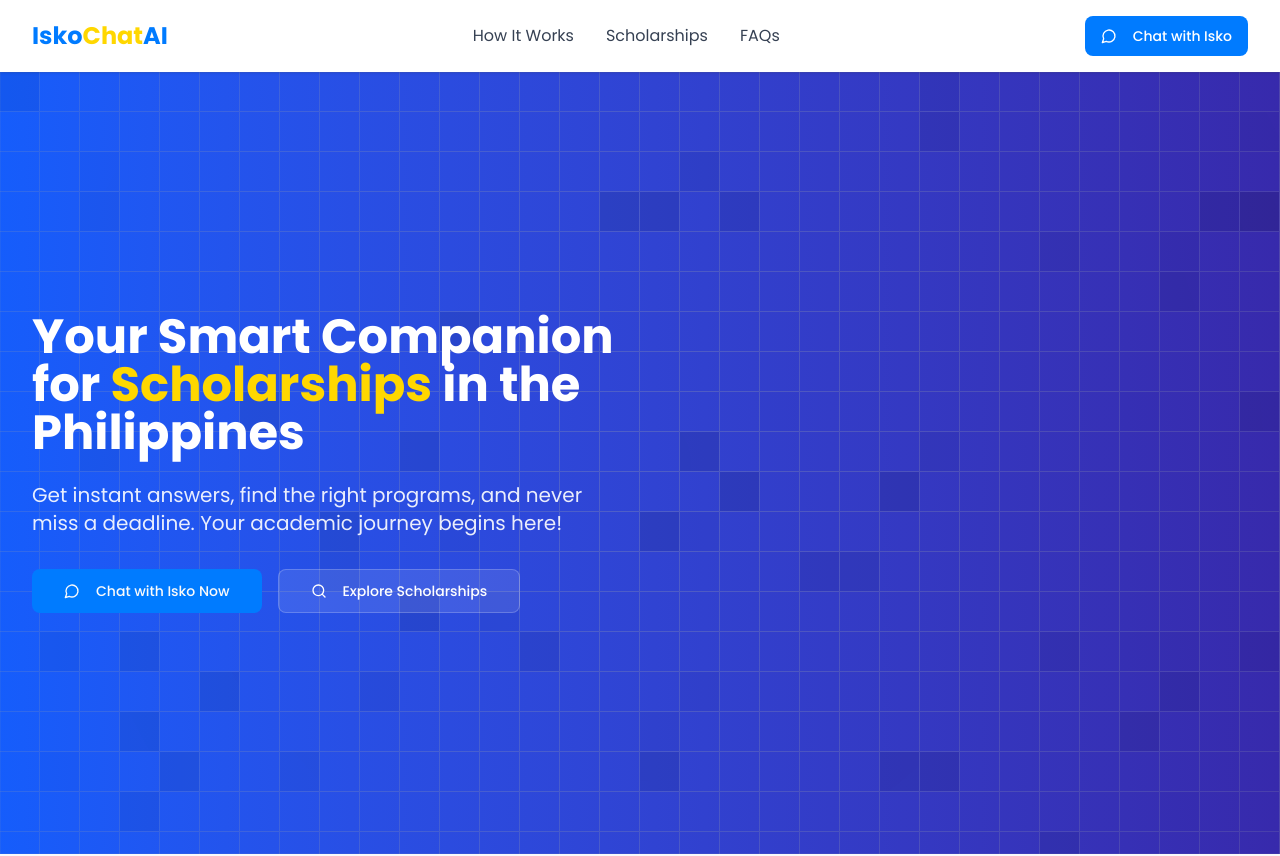
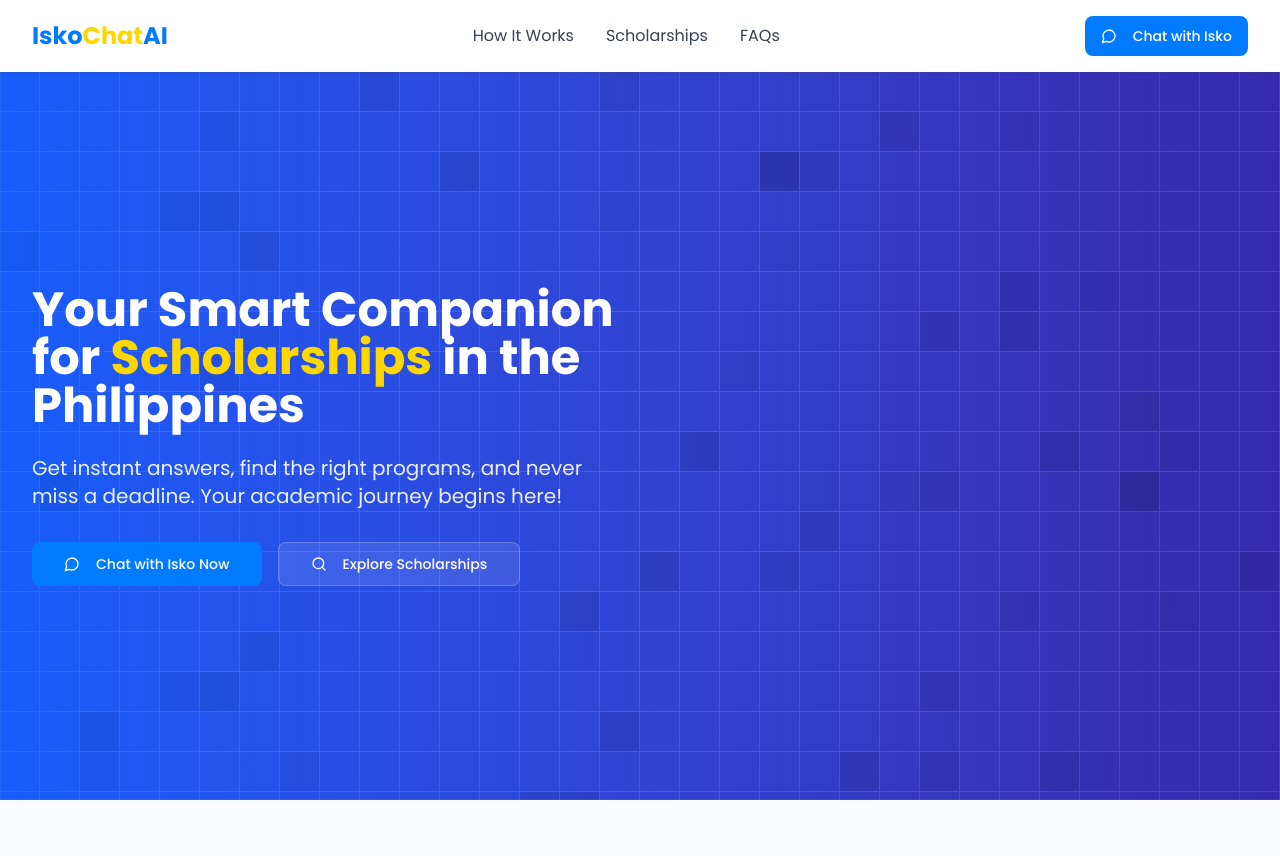
Before and after one commit to DavidBatoDev/iskochatai, a Next.js app: page / in a window 1280 px wide. Shown: the top 856 px of the page. Built offline with nearby package versions, Linux system fonts and the light colour scheme; a web font is replaced by a local one.

Commit message:
feat: implement interactive AI chat messages in Hero component

```diff
--- a/src/components/Hero.tsx
+++ b/src/components/Hero.tsx
@@ -1,13 +1,19 @@
-import React from "react";
+"use client";
+import React, { useState, useEffect } from "react";
 import { Button } from "@/components/ui/button";
 import { MessageCircle, Search } from "lucide-react";
 import Link from "next/link";
 import { AnimatedGridPattern } from "./magicui/animated-grid-pattern";
 import { cn } from "@/lib/utils";
+import { TypeAnimation } from "react-type-animation";
 
 const Hero = () => {
+  // State to control message visibility
+  const [showUserMessage, setShowUserMessage] = useState(false);
+  const [showAiResponse, setShowAiResponse] = useState(false);
+
   return (
-    <section className="min-h-[calc(100vh-72px)] flex flex-col justify-center items-center relative overflow-hidden bg-gradient-to-r from-blue-600 to-indigo-800 py-20 md:py-32">
+    <section className="h-[calc(100vh-72px)] flex flex-col justify-center items-center relative overflow-hidden bg-gradient-to-r from-blue-600 to-indigo-800 py-20 md:py-32">
       <AnimatedGridPattern
         numSquares={70}
         maxOpacity={0.1}
@@ -61,31 +67,56 @@ const Hero = () => {
                   <p className="text-white/70">Your scholarship assistant</p>
                 </div>
               </div>
-              <div className="bg-white/10 p-4 rounded-lg rounded-bl-none mb-4">
-                <p className="text-white">
-                  Kamusta! I&apos;m IskoChatAI. How can I help you with
-                  scholarships today?
-                </p>
+
+              {/* AI Initial Message */}
+              <div className="bg-white/10 p-3 rounded-lg rounded-bl-none mb-4 mr-auto max-w-[90%]">
+                <TypeAnimation
+                  sequence={[
+                    0,
+                    "Kamusta! I'm IskoChatAI. How can I help you with scholarships today?",
+                    1000, // Wait for 1 second before showing the user message
+                    () => setShowUserMessage(true), // Immediately trigger user message when typing completes
+                  ]}
+                  wrapper="p"
+                  speed={80}
+                  className="text-white"
+                  cursor={false}
+                />
               </div>
-              <div className="bg-white/90 p-4 rounded-lg rounded-br-none mb-4 ml-auto max-w-[80%]">
-                <p className="text-primary">
-                  Anong mga Scholarship ang goods para sa mga engineering?
-                </p>
-              </div>
-              <div className="bg-white/10 p-4 rounded-lg rounded-bl-none">
-                <p className="text-white">
-                  Great question! Para sa mga engineering students, here are
-                  some top options:
-                </p>
-                <ul className="list-disc pl-5 mt-2 text-white/90">
-                  <li>DOST-SEI Engineering Scholarship</li>
-                  <li>SM Engineering Scholarship</li>
-                  <li>CHED Merit Scholarship</li>
-                </ul>
-                <p className="mt-2 text-white">
-                  Would you like to know more about any of these programs?
-                </p>
-              </div>
+
+              {/* User Message */}
+              {showUserMessage && (
+                <div className="bg-white/90 p-4 rounded-lg rounded-br-none mb-4 ml-auto max-w-[90%]">
+                  <TypeAnimation
+                    sequence={[
+                      "Anong mga Scholarship ang goods para sa mga engineering?",
+                      1000, // Wait for 1 second before showing the AI response
+                      () => setShowAiResponse(true), // Immediately trigger AI response when typing completes
+                    ]}
+                    wrapper="p"
+                    speed={80}
+                    className="text-primary"
+                    cursor={false}
+                  />
+                </div>
+              )}
+
+              {/* AI Response */}
+              {showAiResponse && (
+                <div className="bg-white/10 p-4 rounded-lg rounded-bl-none mr-auto max-w-[90%]">
+                  <TypeAnimation
+                    sequence={[
+                      "Great question! Para sa mga engineering students, here are some top options: \n\n\u00A0\u00A0\u00A0• DOST-SEI Engineering Scholarship\n\u00A0\u00A0\u00A0• SM Engineering Scholarship\n\u00A0\u00A0\u00A0• CHED Merit Scholarship \n\n Would you like to know more about any of these programs?",
+                      1000,
+                    ]}
+                    wrapper="p"
+                    speed={80}
+                    className="text-white"
+                    style={{ whiteSpace: "pre-line" }}
+                    cursor={false}
+                  />
+                </div>
+              )}
             </div>
           </div>
         </div>
```
